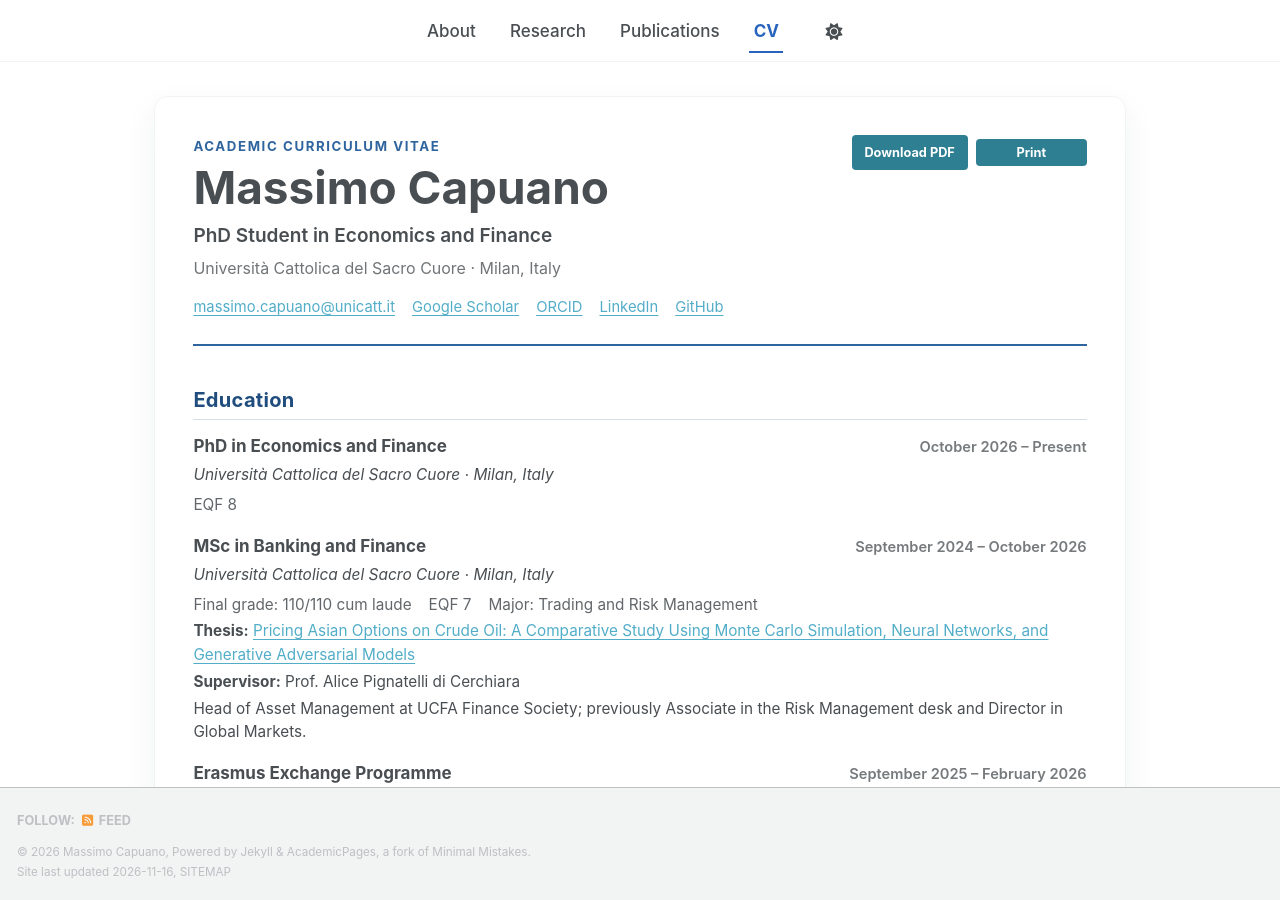
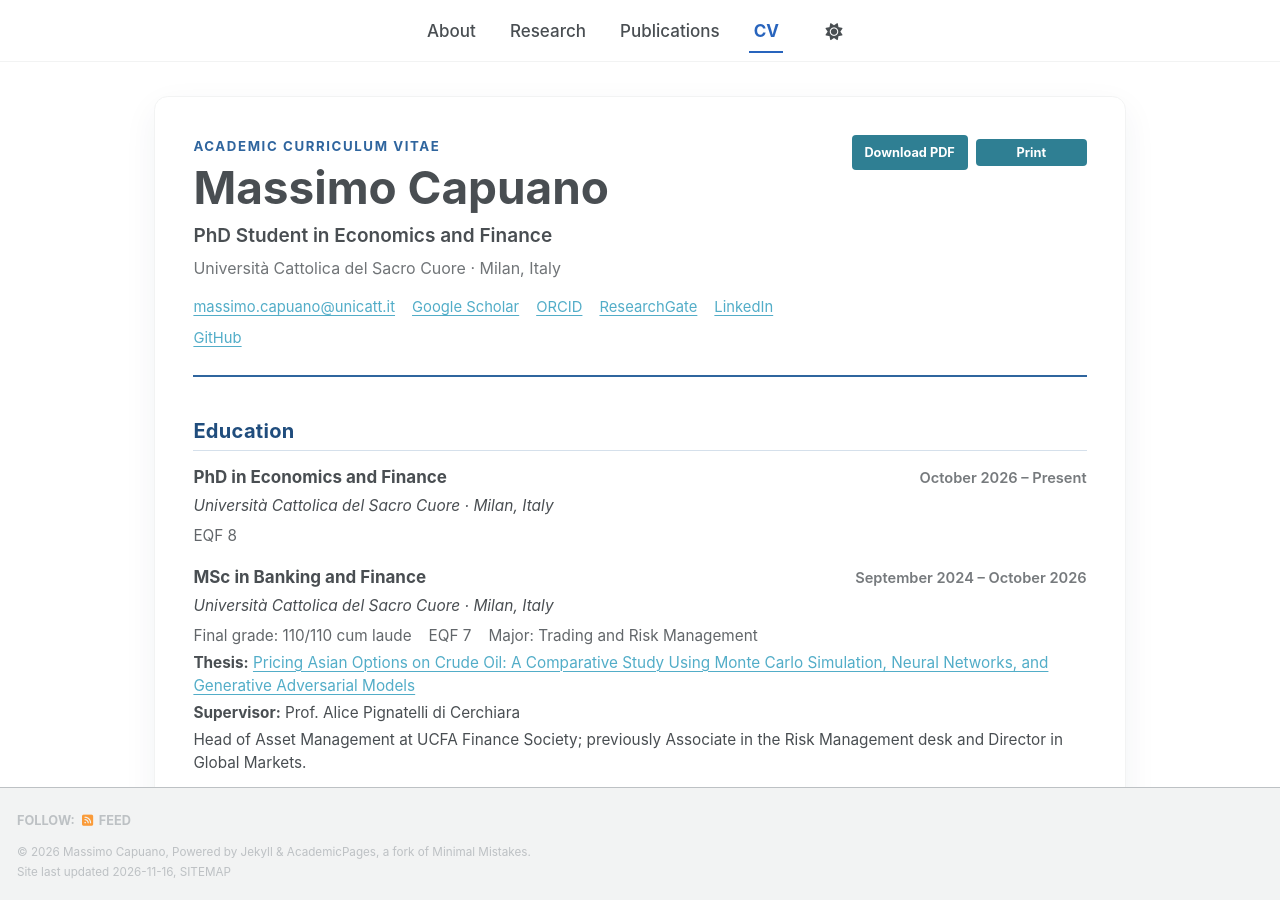
Before and after one commit to capuanomassimo/capuanomassimo.github.io, a Jekyll site: the page built from _pages/cv.html, in a window 1280 px wide and 900 px high. Built offline with Jekyll 4.4.1, drawn with Linux system fonts in a browser that asks for light colours; a script bundle is joined from its source files by our own code; a style sheet for code colours, icons or effects is not loaded.

Commit message:
Include all academic profile links in CV header

```diff
--- a/_layouts/cv.html
+++ b/_layouts/cv.html
@@ -15,6 +15,7 @@ layout: default
           {% if profile.email %}<a href="mailto:{{ profile.email }}">{{ profile.email }}</a>{% endif %}
           {% if profile.googlescholar %}<a href="{{ profile.googlescholar }}">Google Scholar</a>{% endif %}
           {% if profile.orcid %}<a href="{{ profile.orcid }}">ORCID</a>{% endif %}
+          {% if profile.researchgate %}<a href="{{ profile.researchgate }}">ResearchGate</a>{% endif %}
           {% if profile.linkedin %}<a href="https://www.linkedin.com/in/{{ profile.linkedin }}/">LinkedIn</a>{% endif %}
           {% if profile.github %}<a href="https://github.com/{{ profile.github }}">GitHub</a>{% endif %}
         </div>
```
